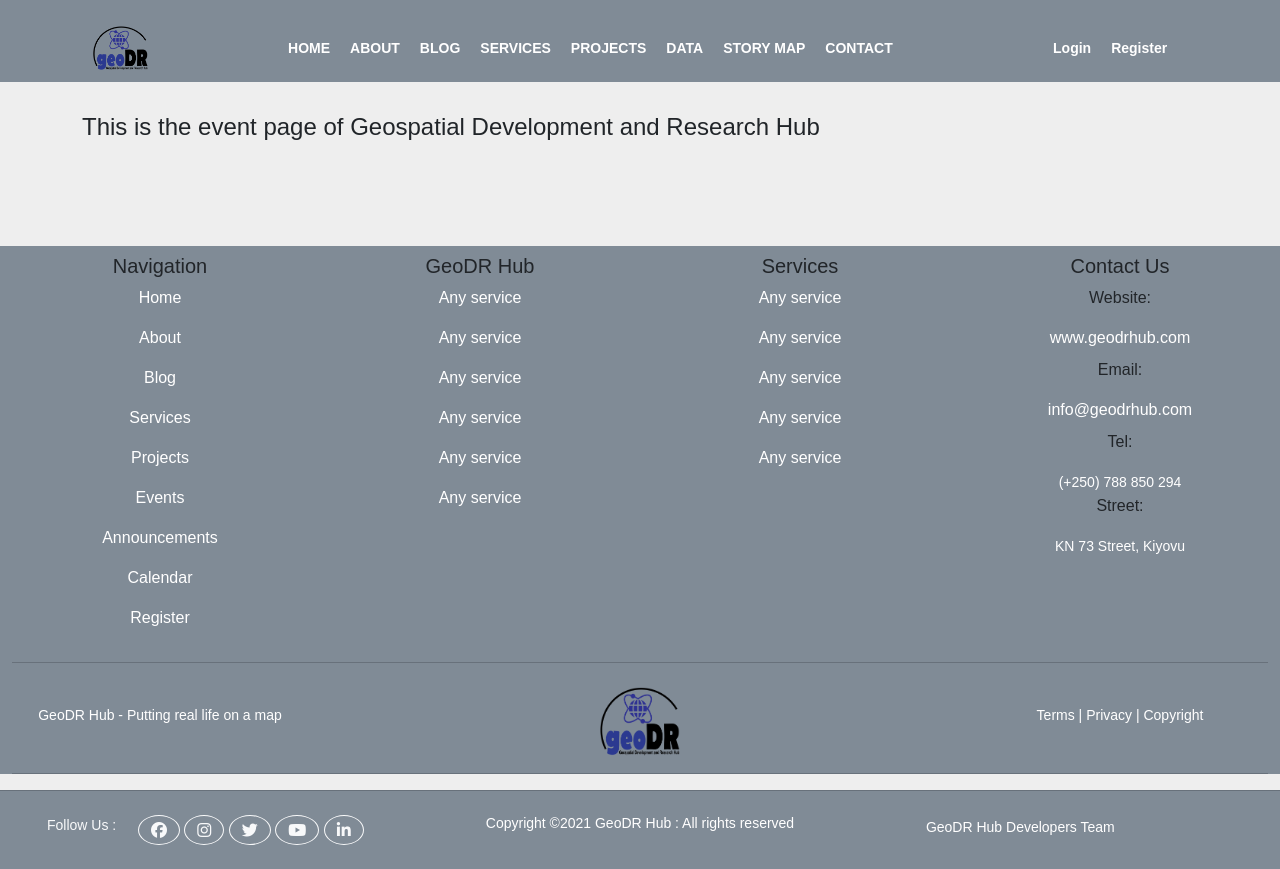
After one commit to ErnestRuzindana/geodrhub, a Django app: page /event/ in a window 1280 px wide. The commit adds this page. Run offline with Django 3.2, Linux system fonts and the light colour scheme; some libraries are stand-ins or nearby versions.

Commit message:
1st commit

```diff
--- /dev/null
+++ b/geodrapp/templates/geodrapp/announcement.html
@@ -0,0 +1,6 @@
+{% extends "geodrapp/base.html" %}
+{% block content %}
+
+    <h4> This is the Announcement page of Geospatial Development and Research Hub </h4>
+
+{% endblock content %}
--- a/geodrapp/templates/geodrapp/base.html
+++ b/geodrapp/templates/geodrapp/base.html
@@ -703,11 +703,11 @@ text-align: justify;
         <div class="row">
             <div class="col-md-4 ml-2" style="text-align: center;">
                 <small class="col-12 text-light "> Follow Us : </small> &nbsp &nbsp
-                <a href="#"><i class="fab fa-facebook btn btn-outline-light rounded-circle mt-2"></i></a>
-                <a href="#"><i class="fab fa-instagram btn btn-outline-light rounded-circle mt-2"></i></a>
-                <a href="#"><i class="fab fa-twitter btn btn-outline-light rounded-circle mt-2"></i></a>
+                <a href="https://www.facebook.com/geodrhub"><i class="fab fa-facebook btn btn-outline-light rounded-circle mt-2"></i></a>
+                <a href="https://www.instagram.com/geodr_hub/"><i class="fab fa-instagram btn btn-outline-light rounded-circle mt-2"></i></a>
+                <a href="https://twitter.com/geodr_hub"><i class="fab fa-twitter btn btn-outline-light rounded-circle mt-2"></i></a>
                 <a href="#"><i class="fab fa-youtube btn btn-outline-light rounded-circle mt-2"></i></a>
-                <a href="#"><i class="fab fa-linkedin-in btn btn-outline-light rounded-circle mt-2"></i></a>
+                <a href="https://www.linkedin.com/in/geospatial-development-and-research-hub-65b947216/"><i class="fab fa-linkedin-in btn btn-outline-light rounded-circle mt-2"></i></a>
             </div>
 
             <div class="col-md-4 mt-1" style="text-align: center;">
--- /dev/null
+++ b/geodrapp/templates/geodrapp/calendar.html
@@ -0,0 +1,6 @@
+{% extends "geodrapp/base.html" %}
+{% block content %}
+
+    <h4> This is the calendar page of Geospatial Development and Research Hub </h4>
+
+{% endblock content %}
--- /dev/null
+++ b/geodrapp/templates/geodrapp/event.html
@@ -0,0 +1,6 @@
+{% extends "geodrapp/base.html" %}
+{% block content %}
+
+    <h4> This is the event page of Geospatial Development and Research Hub </h4>
+
+{% endblock content %}
--- a/geodrapp/templates/geodrapp/service.html
+++ b/geodrapp/templates/geodrapp/service.html
@@ -1,4 +1,6 @@
 {% extends "geodrapp/base.html" %}
 {% block content %}
-	<h3> This is the new template - Services page of GeoDR Hub </h3>
+	<div class="row consultancy">
+
+	</div>
 {% endblock content %}
--- a/geodrapp/urls.py
+++ b/geodrapp/urls.py
@@ -18,6 +18,9 @@ urlpatterns = [
     path('service/', views.service, name='geodrapp-service'),
     path('storymap/', views.storymap, name='geodrapp-storymap'),
     path('logo/', views.logo, name='geodrapp-logo'),
+    path('event/', views.event, name='geodrapp-event'),
+    path('announcement/', views.announcement, name='geodrapp-announcement'),
+    path('calendar/', views.calendar, name='geodrapp-calendar'),
 ]
 
 
--- a/geodrapp/views.py
+++ b/geodrapp/views.py
@@ -141,3 +141,12 @@ def storymap(request):
 
 def logo(request):
     return render(request, 'geodrapp/logo.html', {'title': 'logo'})
+
+def event(request):
+    return render(request, 'geodrapp/event.html', {'title': 'event'})
+
+def announcement(request):
+    return render(request, 'geodrapp/announcement.html', {'title': 'announcement'})
+
+def calendar(request):
+    return render(request, 'geodrapp/calendar.html', {'title': 'calendar'})
```
Also changed, not shown: geodrapp/templates/geodrapp/home.html (+8 -8 lines).
